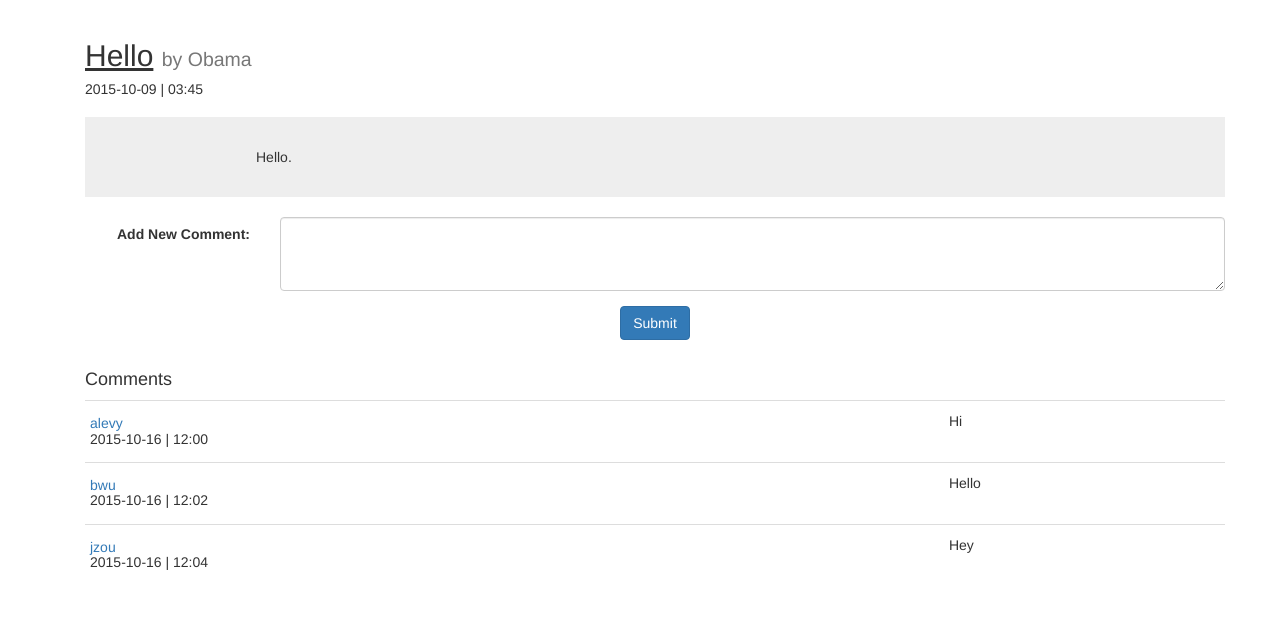
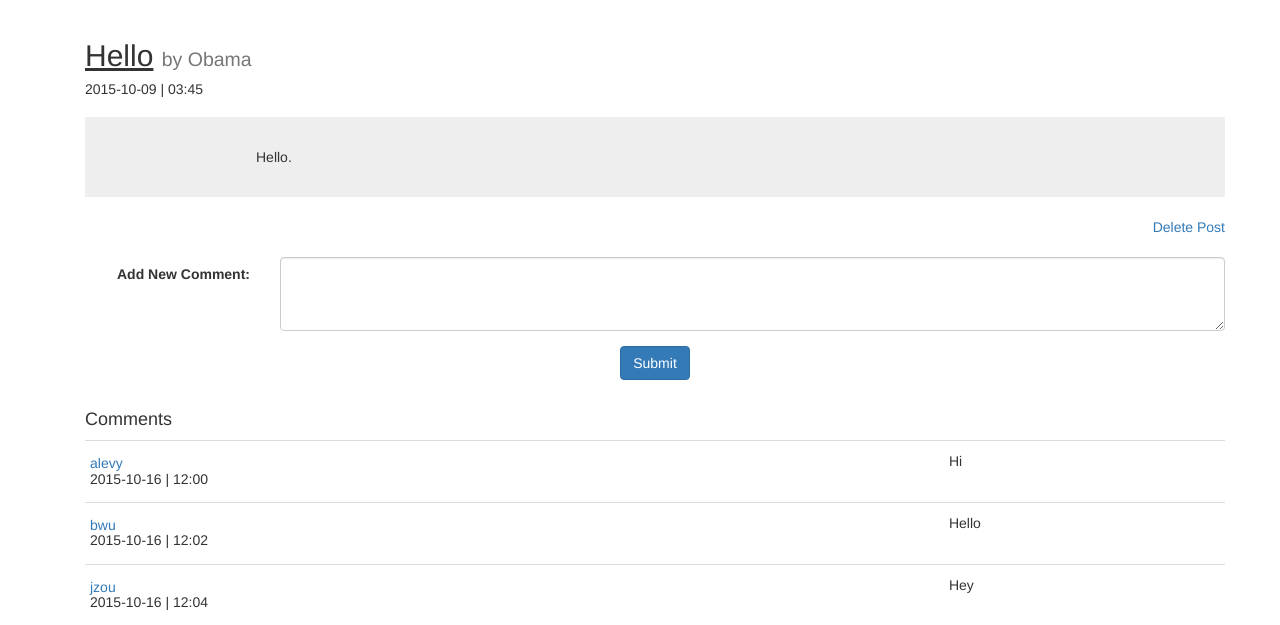
Before and after one commit to JeffreyZou13/ProjectBlogMe, a Flask app: page /post in a window 1280 px wide. Shown: the part 51-676 px from the top of the page. Run offline with Flask 2, Linux system fonts and the light colour scheme; data comes from the database, SQL or seed files in the repository; both versions use the stored data as it was after the commit; some libraries are stand-ins or nearby versions.

Commit message:
delete working

```diff
--- a/app.py
+++ b/app.py
@@ -88,22 +88,16 @@ def myprofile():
 @app.route("/post", methods=["GET","POST"])
 @app.route("/post/<post_id>", methods=["GET","POST"])
 def post(post_id="1"):
-    if request.method == "POST":
-        if 'user' in session and session['user'] != '':
-            if 'remove' in request.form:
-                delete(post_id)
-            # add comment to database
-            elif 'submit' in request.form:
-                comment = request.form['comment']
-                utils.add_comment(post_id,session['user'],comment)
-                d = utils.post_info(post_id)
-                comment_list = utils.comments(post_id)
-                return(render_template("post.html",d=d,comment_list=comment_list))
-        else:
-            return redirect(url_for("login",message="Login before you post."))
-    d = utils.post_info(post_id)
-    comment_list = utils.comments(post_id)
-    return(render_template("post.html",d=d,comment_list=comment_list))
+	if request.method == "POST":
+		if 'user' in session and session['user'] != '':
+			comment = request.form['comment']
+			# add comment to database
+			utils.add_comment(post_id,session['user'],comment)
+		else:
+			return redirect(url_for("login",message="Login before you post."))
+	d = utils.post_info(post_id)
+	comment_list = utils.comments(post_id)
+	return(render_template("post.html",d=d,comment_list=comment_list,post_id=post_id))
 
 @app.route("/newpost", methods=["GET","POST"])
 def newpost():
@@ -119,18 +113,16 @@ def newpost():
 		num = utils.add_post(session['user'],title,post)
 		return redirect(url_for("post",post_id=num)) # redirect to new post
 
-@app.route("/post/<post_id>")
-def delete(post_id=1):
+@app.route("/delete/<post_id>", methods=["GET","POST"])
+def delete(post_id="None"):
     #username and password of the current user
-    uname = session['user']
     #compares the person who posts to the person trying to delete
-    print utils.check_name(post_id) == uname
-    if utils.check_name(post_id) == uname:
-        utils.delete_post(post_id)
-        return redirect(url_for("profile",uname))
-    else:
-        return redirect(url_for("post"),post_id)
-
+    if 'user' in session:
+	uname = session['user']
+	if utils.post_info(post_id)['user'] == uname:
+		utils.delete_post(post_id)
+        	return redirect(url_for("profile",username=uname))
+    return redirect(url_for("login",message="Login before you delete your post."))
 
 @app.route("/reset", methods=['GET', 'POST'])
 @app.route("/reset/<message>", methods=['GET','POST'])
@@ -189,4 +181,4 @@ def fix(msg=''):
 if __name__ == "__main__":
     app.debug=True
     app.secret_key = "allha1lthemajest1cplatyp1"
-    app.run(host="0.0.0.0",port=5000)
+    app.run(host="0.0.0.0",port=8000)
--- a/templates/post.html
+++ b/templates/post.html
@@ -67,6 +67,8 @@
 
 		<center><p class="post">{{d['post']}}</p></center>
 
+		<p style="text-align:right;margin-bottom:20px"><a href="/delete/{{post_id}}">Delete Post</a></p>
+
 		<form class="form-horizontal" method="POST">
 			<div class="form-group">
 				<label for="inputComm" class="col-sm-2 control-label">Add New Comment:</label>
```
Also changed, not shown: blog.db, 1 other file.
